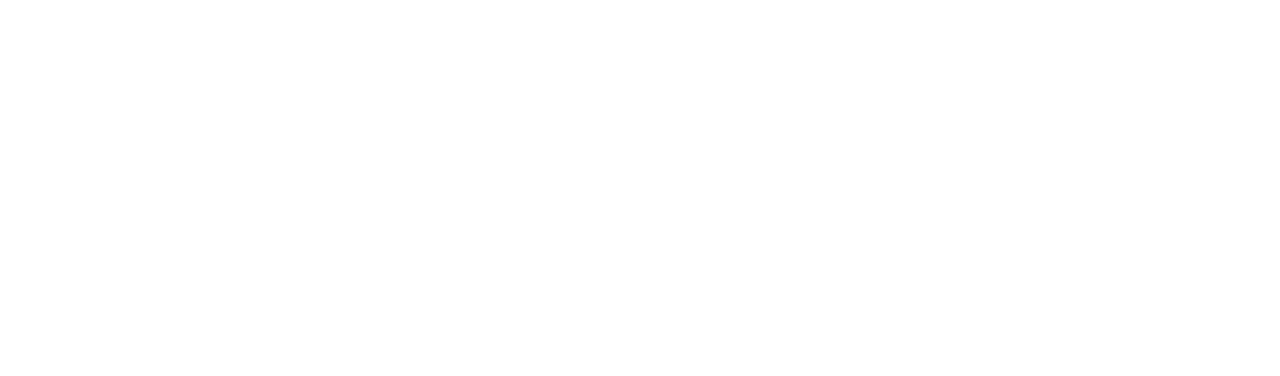
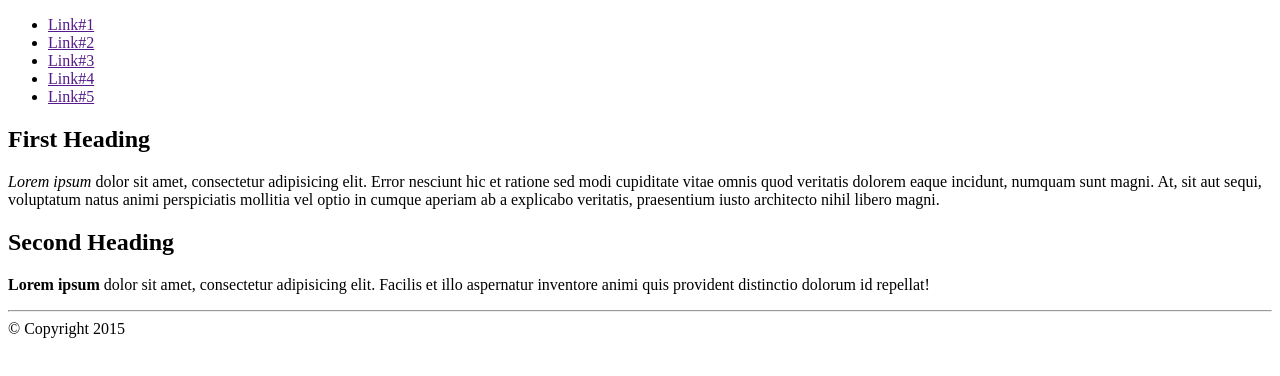
Before and after one commit to GeorgianCollege/COMP1002-Lesson2, a plain HTML site: page index.html in a window 1280 px wide. Drawn offline with Linux system fonts and the light colour scheme.

Commit message:
semantic update

```diff
--- a/index.html
+++ b/index.html
@@ -6,6 +6,34 @@
     <title>COMP1002 Lesson 2</title>
 </head>
 <body>
-
+   <header>
+       <nav>
+           <ul>
+               <li><a href="">Link#1</a></li>
+               <li><a href="">Link#2</a></li>
+               <li><a href="">Link#3</a></li>
+               <li><a href="">Link#4</a></li>
+               <li><a href="">Link#5</a></li>
+           </ul>
+       </nav>
+   </header>
+    <main>
+      <article class="content first_article">
+           <h1>First Heading</h1>
+           <p>
+               <em>Lorem ipsum</em> dolor sit amet, consectetur adipisicing elit. Error nesciunt hic et ratione sed modi cupiditate vitae omnis quod veritatis dolorem eaque incidunt, numquam sunt magni. At, sit aut sequi, voluptatum natus animi perspiciatis mollitia vel optio in cumque aperiam ab a explicabo veritatis, praesentium iusto architecto nihil libero magni.
+           </p>
+       </article>
+       <article class="content">
+           <h2>Second Heading</h2>
+           <p>
+               <strong>Lorem ipsum</strong> dolor sit amet, consectetur adipisicing elit. Facilis et illo aspernatur inventore animi quis provident distinctio dolorum id repellat!
+           </p>
+       </article>
+    </main>
+    <hr>
+    <footer>
+        &copy; Copyright 2015
+    </footer>
 </body>
 </html>
```
